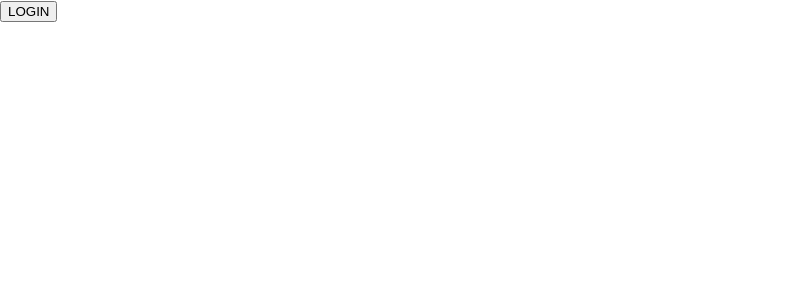
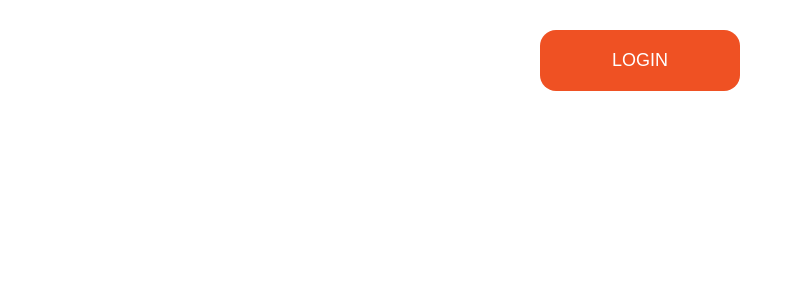
Before and after one commit to dodadoa/spotify-co-curate, a Next.js app: page /login in a window 1280 px wide. Shown: the top 300 px of the page, without its empty margins (0-803 px from the left). Built offline with nearby package versions, Linux system fonts and the light colour scheme.

Commit message:
style login

```diff
--- a/pages/login.js
+++ b/pages/login.js
@@ -1,5 +1,5 @@
-
-import { signIn } from "next-auth/react";
+import { signIn } from "next-auth/react"
+import style from "../styles/login.module.css"
 
 export default function Login() {
   const handleLogin = () => {
@@ -7,8 +7,8 @@ export default function Login() {
   }
 
   return (
-    <div>
-     <button onClick={handleLogin}> LOGIN </button>
+    <div className={style.loginWrapper}>
+     <button className={style.loginButton} onClick={handleLogin}> LOGIN </button>
     </div>
   )
 }
--- /dev/null
+++ b/styles/login.module.css
@@ -0,0 +1,21 @@
+.loginWrapper {
+    padding: 30px;
+    display: flex;
+    flex-direction: row;
+    justify-content: center;
+}
+
+.loginButton {
+    border: 0px;
+    padding: 20px;
+    border-radius: 16px;
+    width: 200px;
+    background-color: #EF5123;
+    color: #FFFFFF;
+    cursor: pointer;
+    font-size: 18px;
+}
+.loginButton:hover {
+    background-color: #cd471e;
+    color: #FFFFFF;
+}
```
